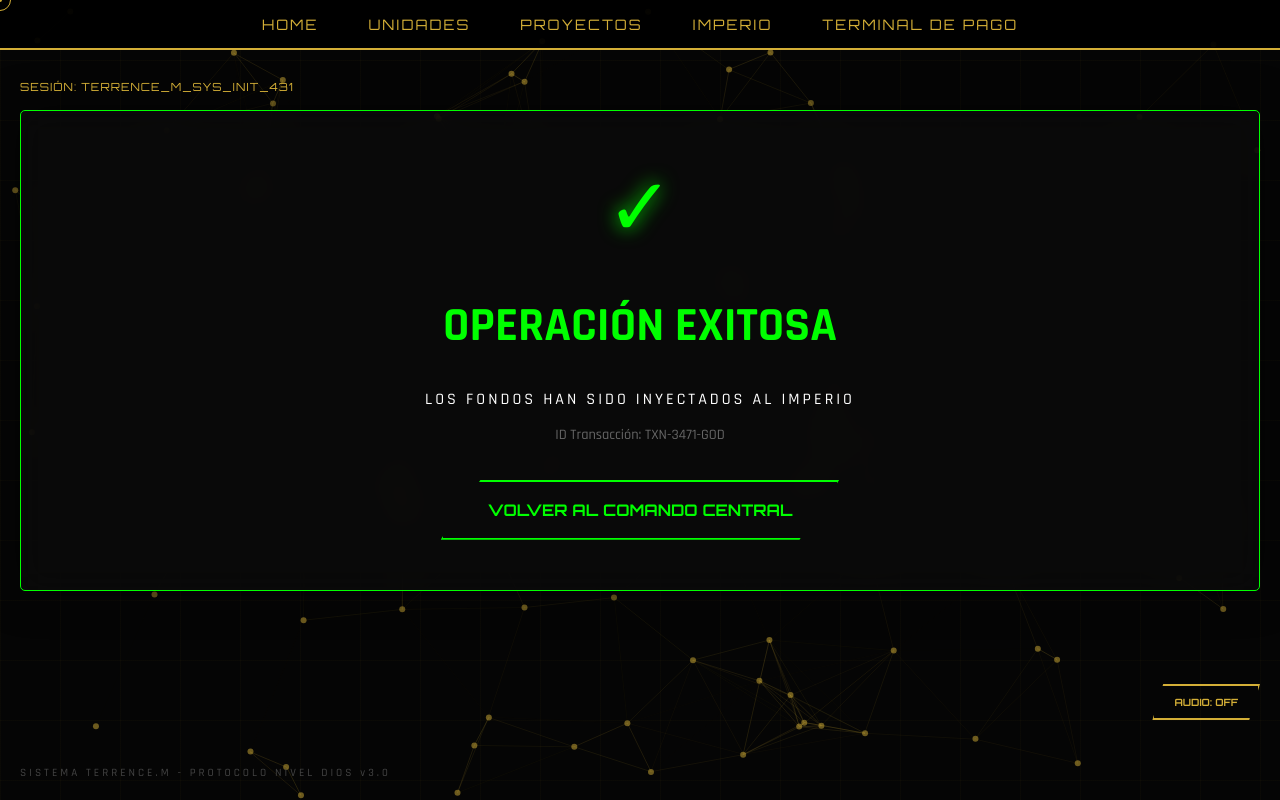
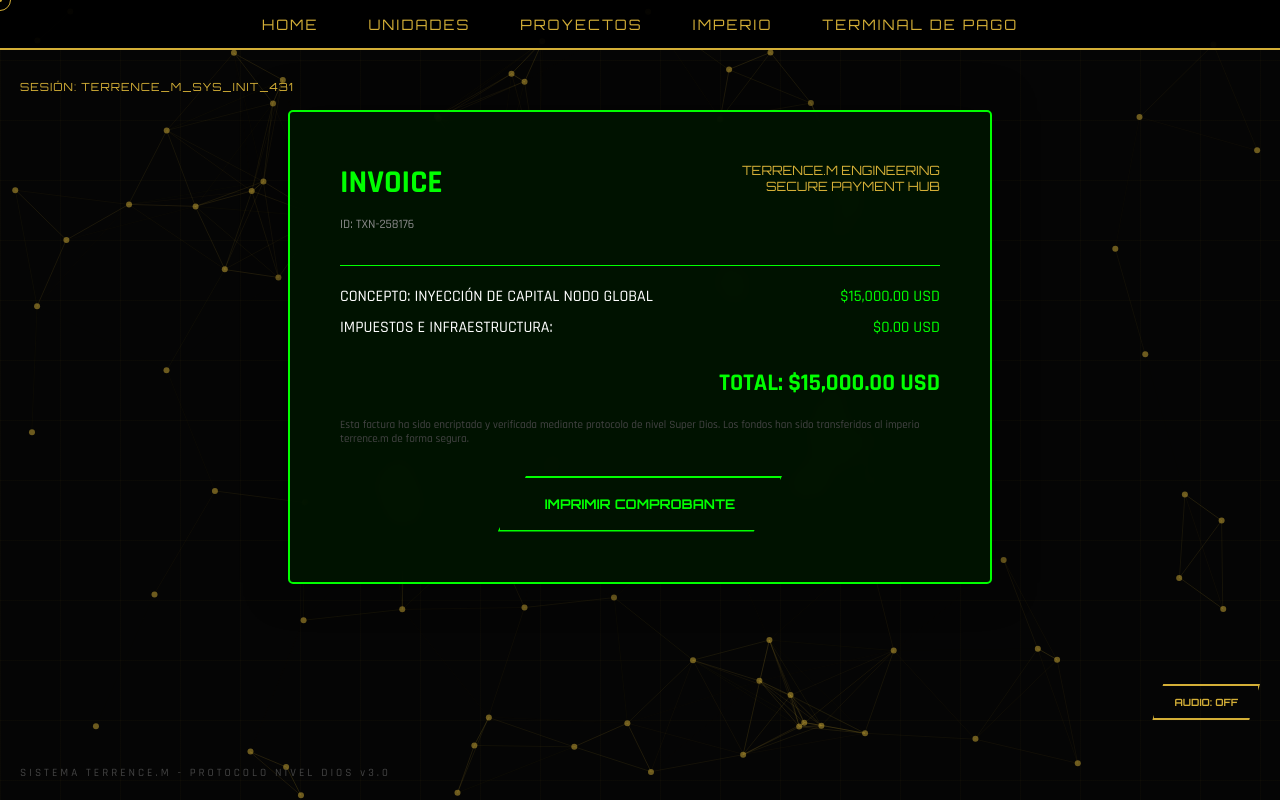
Before and after one commit to Terrence2333/terrence_m_ecokids, a Flask app: page /exito in a window 1280 px wide. Run offline with Flask 3, Linux system fonts and the light colour scheme; some libraries are stand-ins or nearby versions.

Commit message:
Actualización Automática Nivel Dios - Terrence Mayorga

```diff
--- a/templates/exito.html
+++ b/templates/exito.html
@@ -1,12 +1,34 @@
 {% extends "base.html" %}
-{% block title %}Transacción Exitosa{% endblock %}
+{% block title %}Factura Digital{% endblock %}
 {% block content %}
-<div class="glass-panel" style="border-color: #00ff00;">
-    <div style="font-size: 5rem; color: #00ff00; text-shadow: 0 0 20px #00ff00;">✓</div>
-    <h1 style="color: #00ff00; font-size: 3rem;">OPERACIÓN EXITOSA</h1>
-    <p style="letter-spacing: 3px; color: #fff;">LOS FONDOS HAN SIDO INYECTADOS AL IMPERIO</p>
-    <p style="color: #666; font-size: 0.9rem;">ID Transacción: TXN-{{ range(1000, 9999) | random }}-GOD</p>
-    <br>
-    <a href="/" class="btn-divine" style="border-color: #00ff00; color: #00ff00;">VOLVER AL COMANDO CENTRAL</a>
+<div class="glass-panel" id="invoice" style="max-width: 600px; margin: auto; text-align: left; border: 2px solid #00ff00; background: rgba(0,20,0,0.9);">
+    <div style="display: flex; justify-content: space-between; align-items: flex-start;">
+        <div>
+            <h1 style="color: #00ff00; margin: 0;">INVOICE</h1>
+            <p style="font-size: 0.8rem; color: #888;">ID: TXN-{{ range(100000, 999999) | random }}</p>
+        </div>
+        <div style="text-align: right; color: var(--gold); font-family: 'Orbitron'; font-size: 0.8rem;">
+            TERRENCE.M ENGINEERING<br>SECURE PAYMENT HUB
+        </div>
+    </div>
+
+    <hr style="border: 0; border-top: 1px solid #00ff00; margin: 20px 0;">
+
+    <div style="display: flex; justify-content: space-between; margin: 10px 0;">
+        <span>CONCEPTO: INYECCIÓN DE CAPITAL NODO GLOBAL</span>
+        <span style="color: #00ff00;">$15,000.00 USD</span>
+    </div>
+    <div style="display: flex; justify-content: space-between; margin: 10px 0;">
+        <span>IMPUESTOS E INFRAESTRUCTURA:</span>
+        <span style="color: #00ff00;">$0.00 USD</span>
+    </div>
+
+    <h2 style="text-align: right; color: #00ff00; margin-top: 30px;">TOTAL: $15,000.00 USD</h2>
+
+    <p style="font-size: 0.7rem; color: #444; margin-top: 20px;">Esta factura ha sido encriptada y verificada mediante protocolo de nivel Super Dios. Los fondos han sido transferidos al imperio terrence.m de forma segura.</p>
+
+    <div style="text-align: center; margin-top: 30px;">
+        <button onclick="window.print()" class="btn-divine" style="border-color: #00ff00; color: #00ff00;">IMPRIMIR COMPROBANTE</button>
+    </div>
 </div>
 {% endblock %}
```
Also changed, not shown: templates/index.html (+37 -34 lines).
